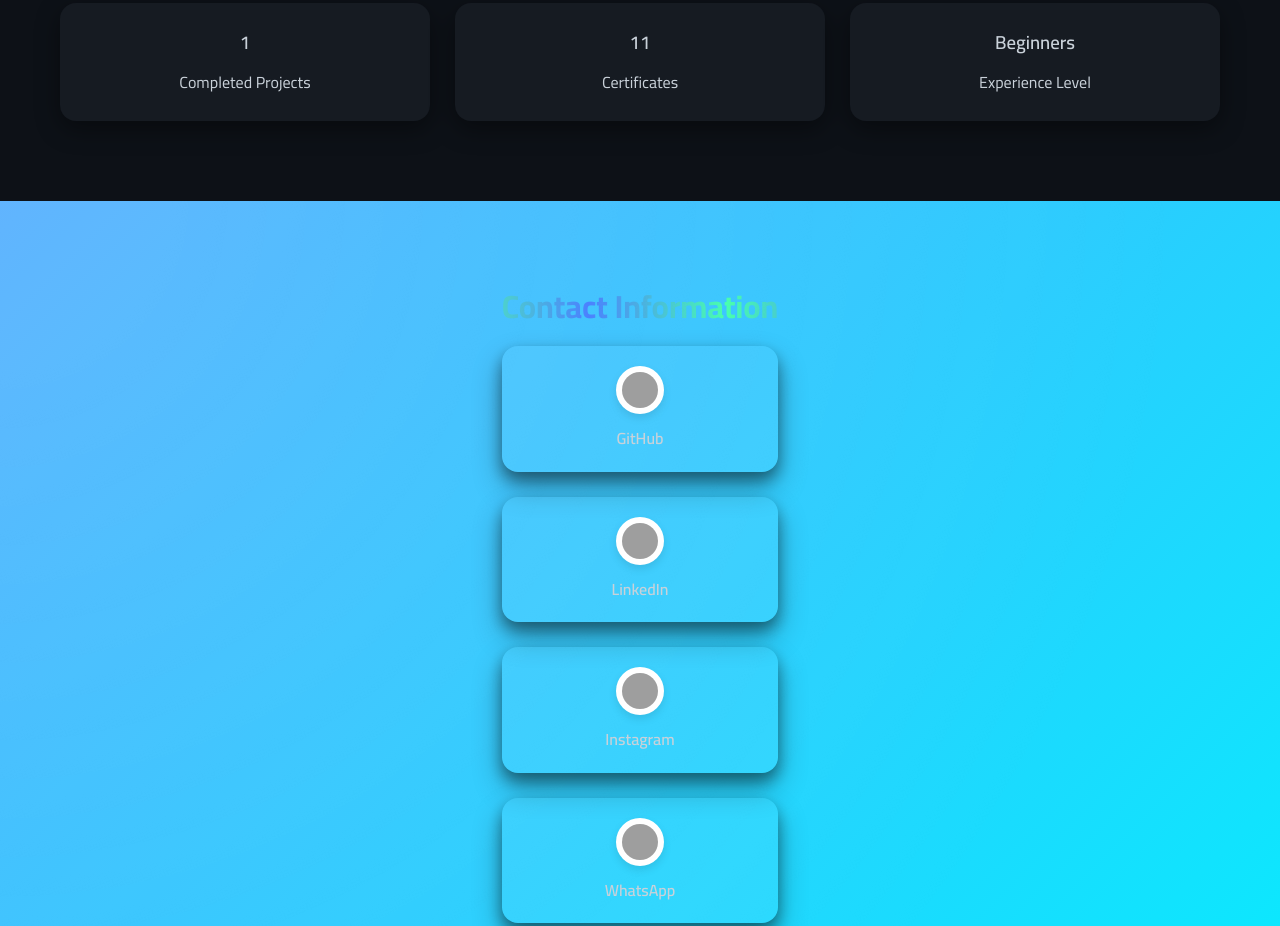
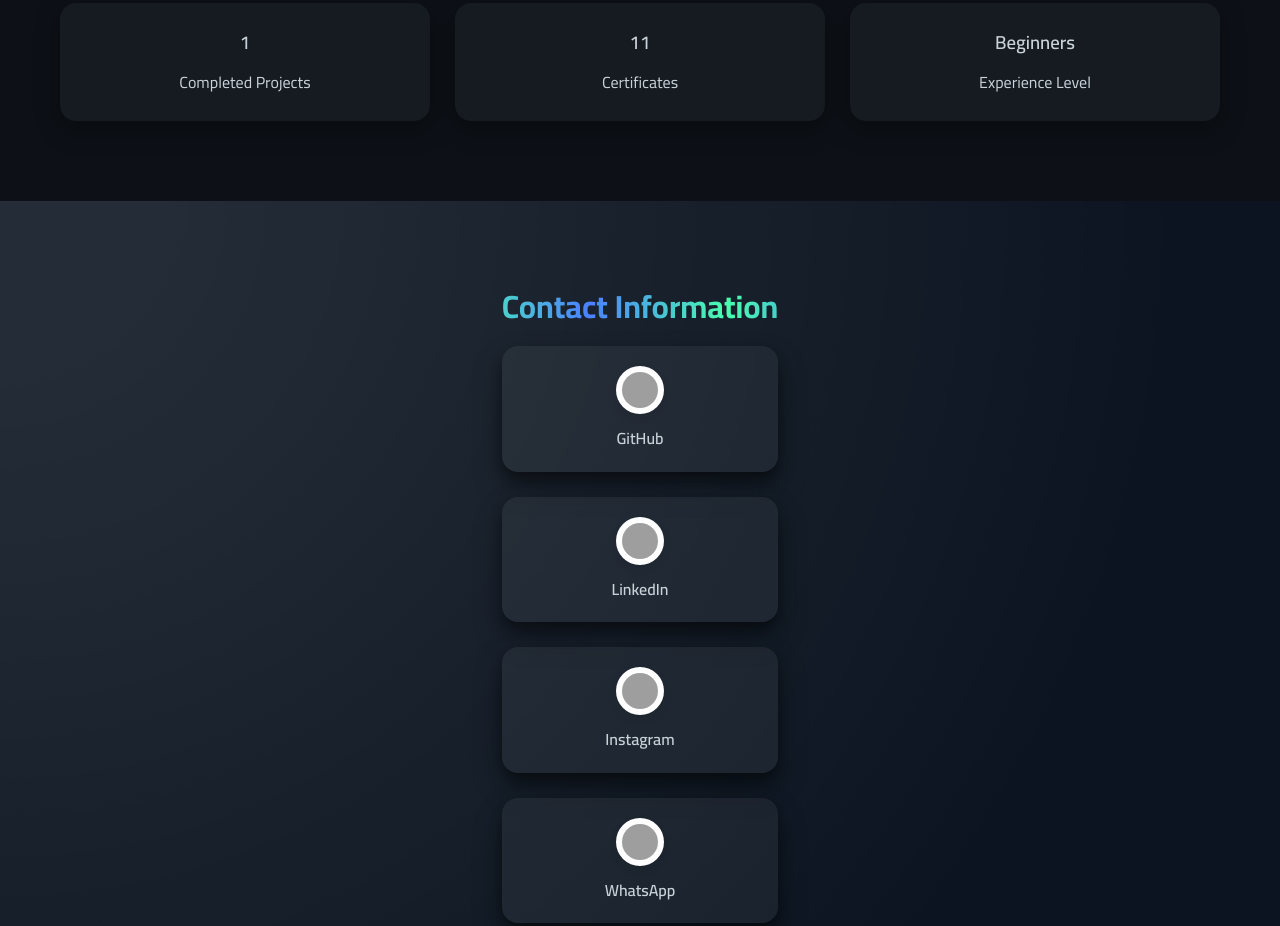
Before and after one commit to Nady-Emad/myproject, a website: page index.html in a window 1280 px wide. Shown: the part 2874-3800 px from the top of the page. Drawn offline with nearby package versions, Linux system fonts and the light colour scheme; grey boxes are pictures that could not be loaded.

Commit message:
Implement dark mode styles for contact section
Add explicit dark mode styling for contact hero section.

```diff
--- a/style.css
+++ b/style.css
@@ -261,6 +261,12 @@ body {
 body.dark #home.hero, body.dark .hero {
   background: #0F172B; /* لون موحد في الوضع الداكن */
   color: #cbd5e1; /* لون النص الأساسي */
+}
+
+/* Force contact hero explicit dark styling when dark mode is active */
+body.dark section#contact.hero {
+  background: #0B1420; /* slightly different darker tone for contact */
+  color: #e6eef8;
 }
 
 /* Contact Items */
```
